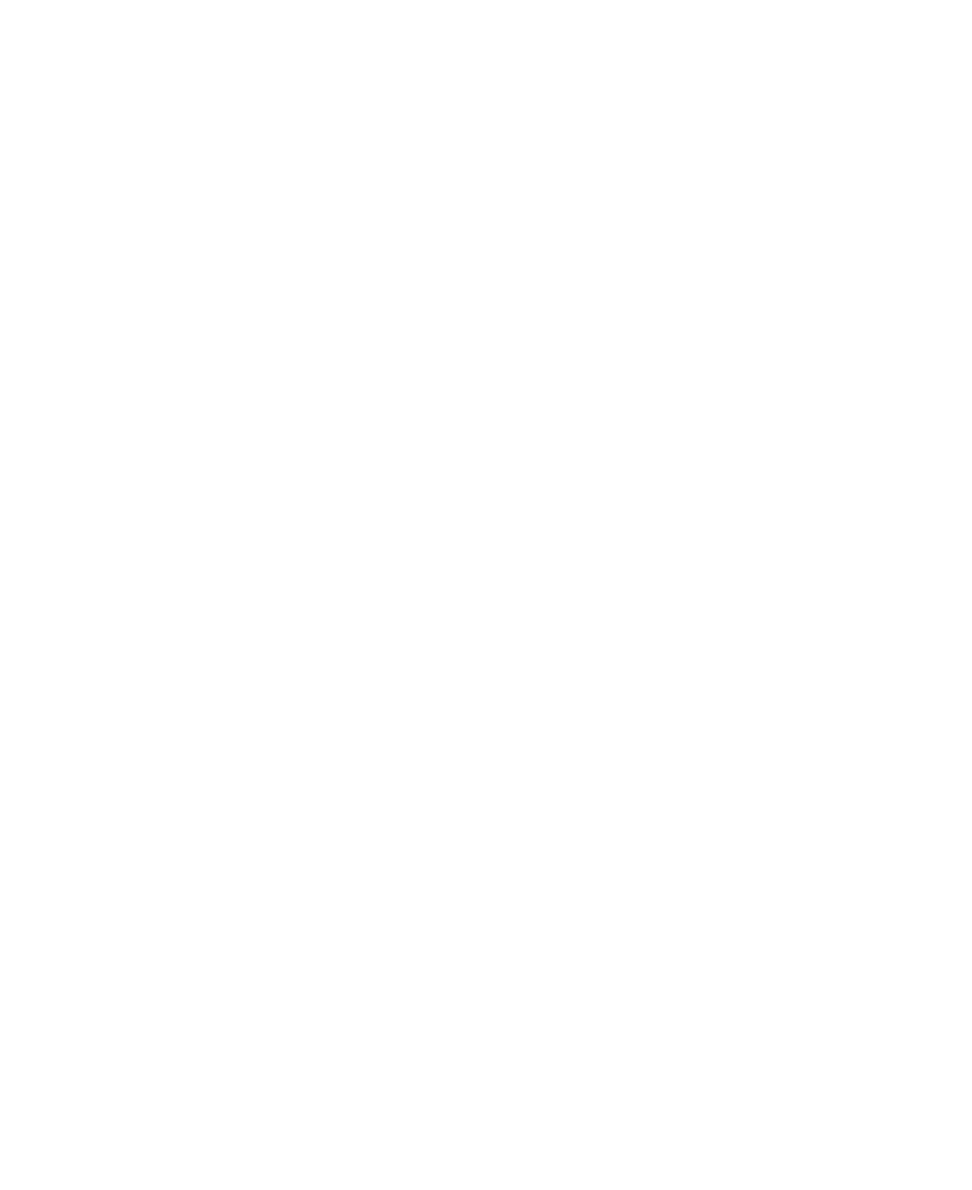
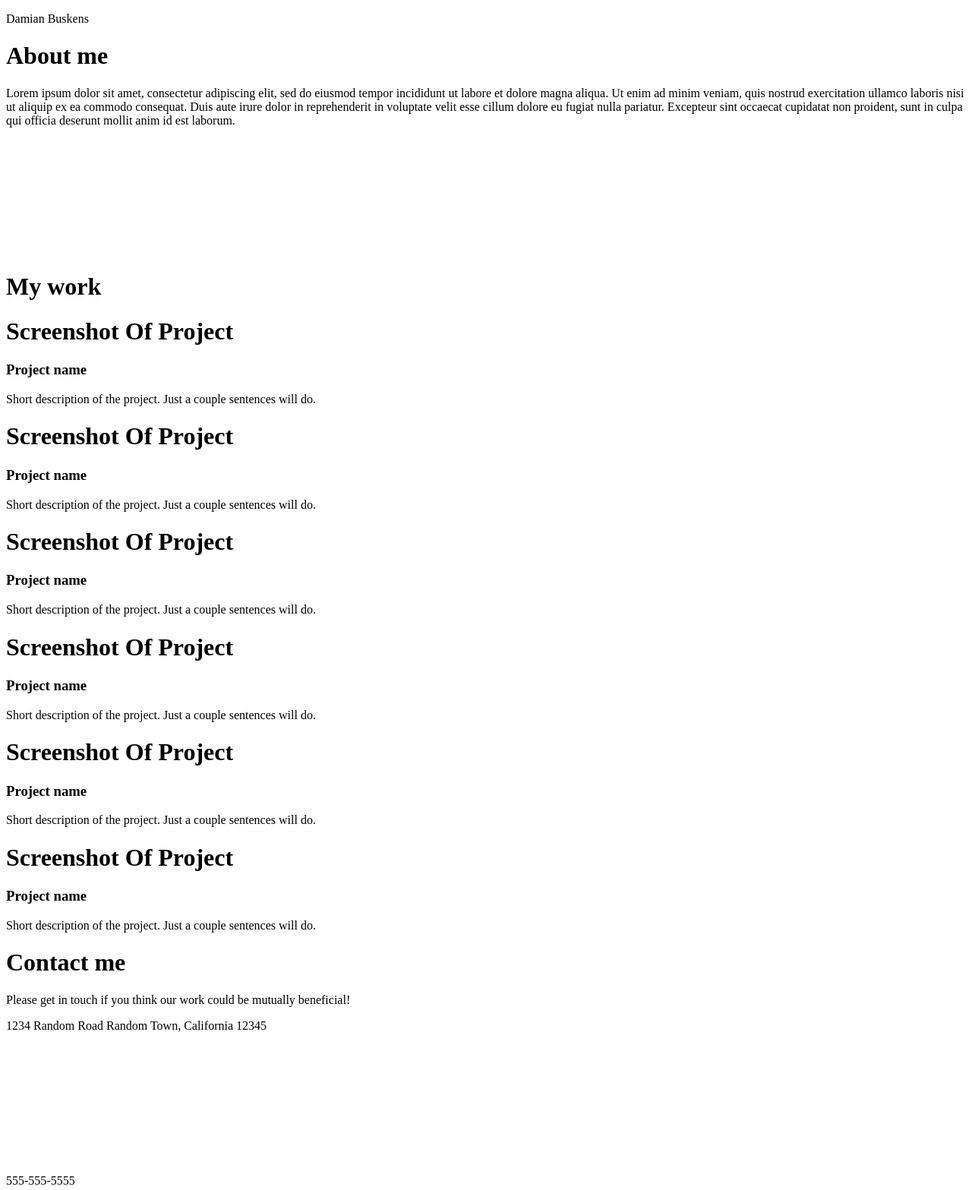
Before and after one commit to Damianen/homepage, a plain HTML site: page index.html in a window 1280 px wide. Shown: the top 1567 px of the page at 76% size. Before the commit the page ends 800 px from the top, so only its background shows below. Drawn offline with Linux system fonts and the light colour scheme.

Commit message:
Add all html elements

```diff
--- a/index.html
+++ b/index.html
@@ -6,6 +6,121 @@
     <title>Home Page</title>
 </head>
 <body>
-
+    <header>
+        <div class="header-container">
+            <div class="img-container">
+                <p>Damian Buskens</p>
+            </div>
+            <div class="about-container">
+                <h1 class="about-title">About me</h1>
+                <p class="about-text">Lorem ipsum dolor sit amet, consectetur adipiscing elit, sed do eiusmod tempor incididunt ut labore et dolore magna aliqua. Ut enim ad minim veniam, quis nostrud exercitation ullamco laboris nisi ut aliquip ex ea commodo consequat. Duis aute irure dolor in reprehenderit in voluptate velit esse cillum dolore eu fugiat nulla pariatur. Excepteur sint occaecat cupidatat non proident, sunt in culpa qui officia deserunt mollit anim id est laborum.</p>
+                <div class="icons">
+                    <svg></svg>
+                    <svg></svg>
+                    <svg></svg>
+                </div>
+            </div>
+        </div>
+    </header>
+    <body>
+        <h1 class="body-title">My work</h1>
+        <div class="projects-container">
+            <div class="project-card">
+                <div class="img-container">
+                    <h1 class="temp">Screenshot Of Project</h1>
+                </div>
+                <div class="content">
+                    <div class="title-container">
+                        <h3 class="project-title">Project name</h3>
+                        <div class="icons"></div>
+                    </div>
+                    <p class="description">Short description of the project. Just a couple sentences will do.</p>
+                </div>
+            </div>
+            <div class="project-card">
+                <div class="img-container">
+                    <h1 class="temp">Screenshot Of Project</h1>
+                </div>
+                <div class="content">
+                    <div class="title-container">
+                        <h3 class="project-title">Project name</h3>
+                        <div class="icons"></div>
+                    </div>
+                    <p class="description">Short description of the project. Just a couple sentences will do.</p>
+                </div>
+            </div>
+            <div class="project-card">
+                <div class="img-container">
+                    <h1 class="temp">Screenshot Of Project</h1>
+                </div>
+                <div class="content">
+                    <div class="title-container">
+                        <h3 class="project-title">Project name</h3>
+                        <div class="icons"></div>
+                    </div>
+                    <p class="description">Short description of the project. Just a couple sentences will do.</p>
+                </div>
+            </div>
+            <div class="project-card">
+                <div class="img-container">
+                    <h1 class="temp">Screenshot Of Project</h1>
+                </div>
+                <div class="content">
+                    <div class="title-container">
+                        <h3 class="project-title">Project name</h3>
+                        <div class="icons"></div>
+                    </div>
+                    <p class="description">Short description of the project. Just a couple sentences will do.</p>
+                </div>
+            </div>
+            <div class="project-card">
+                <div class="img-container">
+                    <h1 class="temp">Screenshot Of Project</h1>
+                </div>
+                <div class="content">
+                    <div class="title-container">
+                        <h3 class="project-title">Project name</h3>
+                        <div class="icons"></div>
+                    </div>
+                    <p class="description">Short description of the project. Just a couple sentences will do.</p>
+                </div>
+            </div>
+            <div class="project-card">
+                <div class="img-container">
+                    <h1 class="temp">Screenshot Of Project</h1>
+                </div>
+                <div class="content">
+                    <div class="title-container">
+                        <h3 class="project-title">Project name</h3>
+                        <div class="icons"></div>
+                    </div>
+                    <p class="description">Short description of the project. Just a couple sentences will do.</p>
+                </div>
+            </div>
+        </div>
+    </body>
+    <footer>
+        <div class="footer-content">
+            <h1 class="contact">Contact me</h1>
+            <p>Please get in touch if you think our work could be mutually beneficial!</p>
+            <p>1234 Random Road Random Town, California 12345</p>
+            <div class="contact-container">
+                <div class="phone-container">
+                    <svg></svg>
+                    <p class="number">555-555-5555</p>
+                </div>
+                <div class="email-container">
+                    <svg></svg>
+                    <p class="email">damian@gmail.com</p>
+                </div>
+            </div>
+            <div class="icons">
+                <svg></svg>
+                <svg></svg>
+                <svg></svg>
+            </div>
+        </div>
+        <img src="" alt="">
+    </footer>
 </body>
 </html>
```
